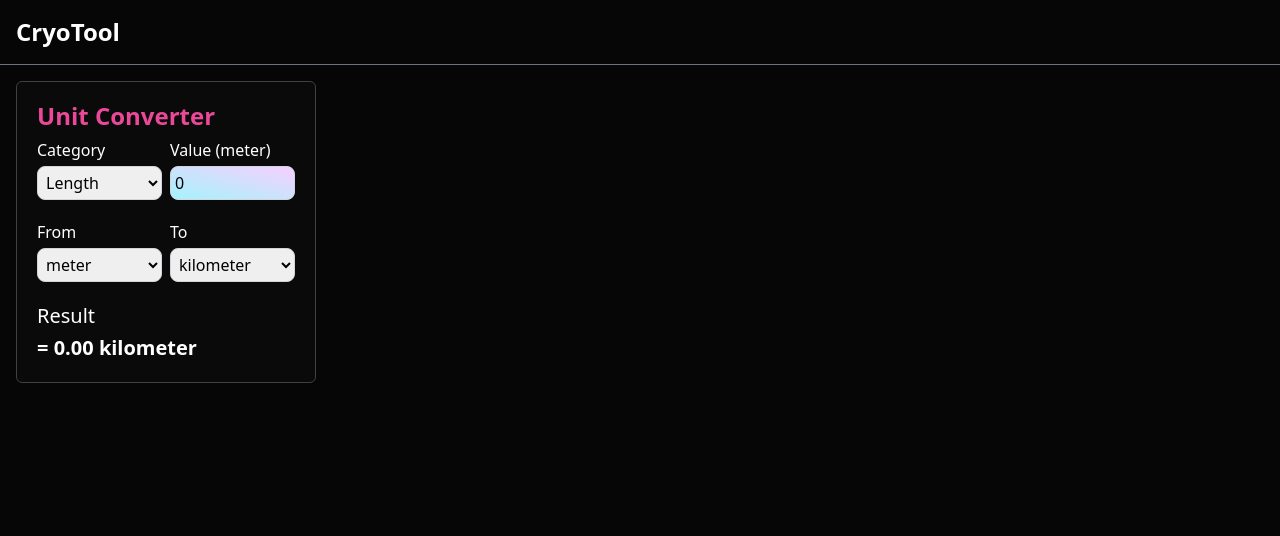
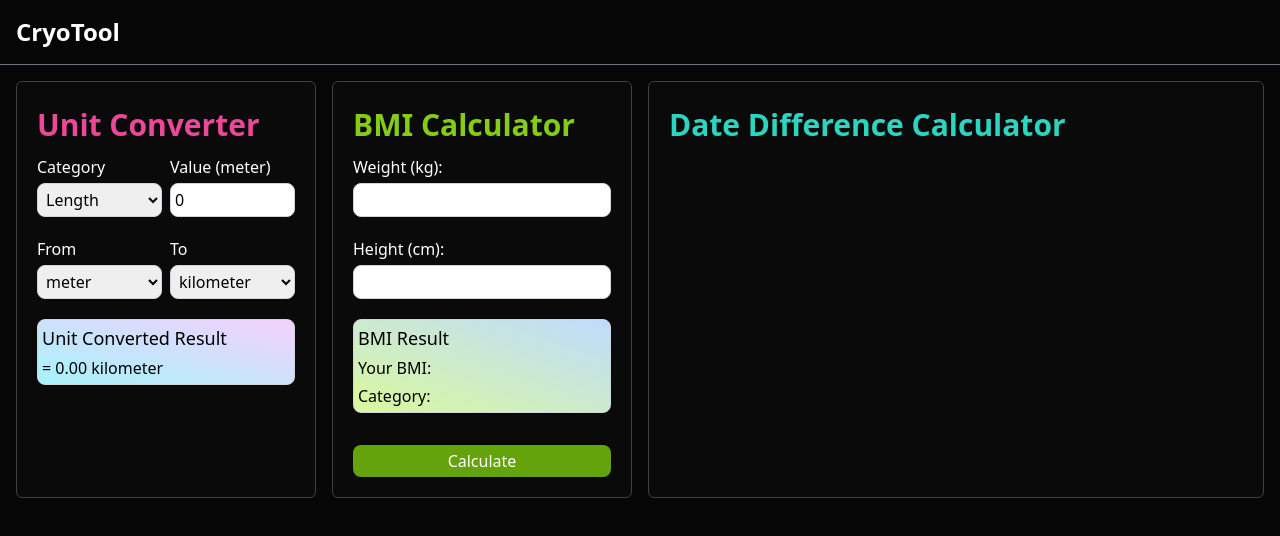
Before and after one commit to Cryobyte56/dev-tool-rect, a React (Vite) app: page / in a window 1280 px wide. Shown: the top 536 px of the page. Built offline with nearby package versions, Linux system fonts and the light colour scheme.

Commit message:
Completed BMI Calculator and Improved Unit Converter Component. Also Initiated Date Difference Component.

```diff
--- a/src/App.jsx
+++ b/src/App.jsx
@@ -2,25 +2,27 @@ import { useState, useEffect } from "react";
 import "./App.css";
 import Navbar from "./Navbar";
 import UnitConverter from "./UnitConverter";
+import BMI from "./BMI";
+import DateDiff from "./DateDiff";
 
 function App() {
   return (
     <>
       <Navbar />
-      <div className="grid grid-cols-1 sm:grid-cols-2 md:grid-cols-4 gap-4 p-4">
+      <div className="grid grid-cols-1 sm:grid-cols-4 md:grid-cols-4 gap-4 p-4">
         {/* Unit Converter Component */}
-        <div className="col-span-1">
+        <div className="col-span-1 sm:col-span-1 md:col-span-1 bg-neutral-950 text-white border rounded-md border-neutral-700 p-5">
           <UnitConverter />
         </div>
 
         {/* BMI Calculator */}
-        <div className="col-span-1">
-          {/* Add BMI calculator component here */}
+        <div className="col-span-1 sm:col-span-1 md:col-span-1 bg-neutral-950 text-white border rounded-md border-neutral-700 p-5">
+          <BMI />
         </div>
 
         {/* Date Difference Calculator */}
-        <div className="col-span-1 sm:col-span-2 md:col-span-1">
-          {/* Add Date Difference calculator component here */}
+        <div className="col-span-1 sm:col-span-2 md:col-span-2 bg-neutral-950 text-white border rounded-md border-neutral-700 p-5">
+          <DateDiff />
         </div>
       </div>
     </>
--- a/src/BMI.jsx
+++ b/src/BMI.jsx
@@ -1,7 +1,77 @@
+import React, { useState } from "react";
+
 const BMI = () => {
-    return (
+  const [weight, setWeight] = useState("");
+  const [height, setHeight] = useState("");
+  const [bmi, setBmi] = useState(null);
+  const [category, setCategory] = useState("");
 
-    );
-}
+  const calculateBMI = () => {
+    if (!weight || !height) return;
+
+    const heightInMeters = height / 100;
+    const bmiValue = weight / (heightInMeters * heightInMeters);
+    setBmi(bmiValue.toFixed(2));
+
+    // Basic category classification
+    if (bmiValue < 18.5) {
+      setCategory("Underweight");
+    } else if (bmiValue < 24.9) {
+      setCategory("Normal weight");
+    } else if (bmiValue < 29.9) {
+      setCategory("Overweight");
+    } else {
+      setCategory("Obese");
+    }
+  };
+
+  return (
+    <div className="flex flex-col">
+      <h2 className="text-lime-500 mb-2">BMI Calculator</h2>
+
+      {/* Input Metrics */}
+      <div className="metrics flex flex-col gap-5">
+        {/* Weight */}
+        <div className="weight flex flex-col gap-1">
+          <label>Weight (kg): </label>
+          <input
+            className="w-full rounded-lg text-black p-1 border border-gray-300 focus:border-lime-400 focus:outline-none"
+            type="number"
+            value={weight}
+            onChange={(e) => setWeight(e.target.value)}
+          />
+        </div>
+
+        {/* Height */}
+        <div className="height flex flex-col gap-1">
+          <label>Height (cm): </label>
+          <input
+            className="w-full rounded-lg text-black p-1 border border-gray-300 focus:border-lime-400 focus:outline-none"
+            type="number"
+            value={height}
+            onChange={(e) => setHeight(e.target.value)}
+          />
+        </div>
+      </div>
+
+      {/* Result */}
+      <div className="result">
+        <div className="flex flex-col gap-1 mt-5 w-full rounded-lg bg-gradient-to-tr from-lime-200 to-blue-200 text-black p-1 border border-gray-300">
+          <p className="font-medium text-lg">BMI Result</p>
+          <p className="text-md">Your BMI: {bmi}</p>
+          <p className="text-md">Category: {category}</p>
+        </div>
+      </div>
+
+      {/* Calculate Result */}
+      <button
+        className="bmi-submit-btn mt-8 rounded-lg bg-lime-600 p-1 hover:bg-lime-700"
+        onClick={calculateBMI}
+      >
+        Calculate
+      </button>
+    </div>
+  );
+};
 
 export default BMI;
--- /dev/null
+++ b/src/DateDiff.jsx
@@ -0,0 +1,5 @@
+const DateDiff = () => {
+    return <h2 className="text-teal-400 mb-2">Date Difference Calculator</h2>;
+}
+
+export default DateDiff;
--- a/src/UnitConverter.jsx
+++ b/src/UnitConverter.jsx
@@ -17,55 +17,50 @@ const UnitConverter = () => {
   const [value, setValue] = useState(0);
   const [result, setResult] = useState(0);
 
-  const handleConvert = (val) => {
+  const handleConvert = (val, from, to, cat) => {
     setValue(val);
-    if (category === "temperature") {
+    if (cat === "temperature") {
       const celsius =
-        fromUnit === "fahrenheit"
+        from === "fahrenheit"
           ? ((val - 32) * 5) / 9
-          : fromUnit === "kelvin"
+          : from === "kelvin"
           ? val - 273.15
           : val;
       setResult(
-        toUnit === "celsius"
+        to === "celsius"
           ? celsius
-          : toUnit === "fahrenheit"
+          : to === "fahrenheit"
           ? (celsius * 9) / 5 + 32
           : celsius + 273.15
       );
     } else {
-      const baseValue = val / conversions[category][fromUnit];
-      setResult(baseValue * conversions[category][toUnit]);
+      const baseValue = val / conversions[cat][from];
+      setResult(baseValue * conversions[cat][to]);
     }
   };
 
   const handleFromUnitChange = (newFromUnit) => {
     setFromUnit(newFromUnit);
-    handleConvert(value, newFromUnit, toUnit);
+    handleConvert(value, newFromUnit, toUnit, category);
   };
 
   const handleToUnitChange = (newToUnit) => {
     setToUnit(newToUnit);
-    handleConvert(value, fromUnit, newToUnit);
+    handleConvert(value, fromUnit, newToUnit, category);
   };
 
   const handleCategoryChange = (newCategory) => {
     setCategory(newCategory);
     const defaultUnit = Object.keys(conversions[newCategory])[0];
+    const secondUnit = Object.keys(conversions[newCategory])[1] || defaultUnit;
     setFromUnit(defaultUnit);
-    setToUnit(Object.keys(conversions[newCategory])[1] || defaultUnit);
-    handleConvert(
-      value,
-      defaultUnit,
-      Object.keys(conversions[newCategory])[1] || defaultUnit
-    );
+    setToUnit(secondUnit);
+    handleConvert(value, defaultUnit, secondUnit, newCategory);
   };
 
   return (
-    <div className="bg-neutral-950 text-black border rounded-md border-neutral-700 p-5">
-      <h3 className="text-lg font-semibold text-pink-500 mb-2">
-        Unit Converter
-      </h3>
+    <div>
+      <h2 className="font-semibold text-pink-500 mb-2">Unit Converter</h2>
 
       <div className="grid grid-cols-1 sm:grid-cols-2 md:grid-cols-4 gap-2 mb-5">
         {/* Category Selection */}
@@ -86,10 +81,18 @@ const UnitConverter = () => {
         <div className="flex flex-col col-span-1 sm:col-span-2 gap-1">
           <p className="text-white">Value ({fromUnit || ""})</p>
           <input
+            type="number"
             value={value}
-            onChange={(e) => handleConvert(parseFloat(e.target.value) || 0)}
+            onChange={(e) =>
+              handleConvert(
+                parseFloat(e.target.value) || 0,
+                fromUnit,
+                toUnit,
+                category
+              )
+            }
             placeholder="Enter A Value"
-            className="w-full rounded-lg bg-gradient-to-tr from-cyan-200 to-fuchsia-200 text-black p-1 border border-gray-300 focus:border-pink-400 focus:outline-none"
+            className="w-full rounded-lg text-black p-1 border border-gray-300 focus:border-pink-400 focus:outline-none"
           />
         </div>
       </div>
@@ -129,9 +132,9 @@ const UnitConverter = () => {
       </div>
 
       {/* Result */}
-      <div className="flex flex-col gap-1 mt-5">
-        <p className="text-white font-medium text-xl">Result</p>
-        <span className="font-semibold text-xl text-white">
+      <div className="flex flex-col gap-1 mt-5 w-full rounded-lg bg-gradient-to-tr from-cyan-200 to-fuchsia-200 text-black p-1 border border-gray-300">
+        <p className="font-medium text-lg">Unit Converted Result</p>
+        <span className="text-md">
           = {!isNaN(result) ? result.toFixed(2) : "0.00"} {toUnit || ""}
         </span>
       </div>
```
